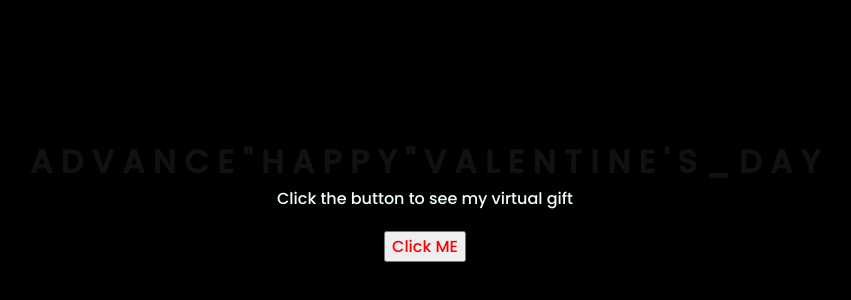
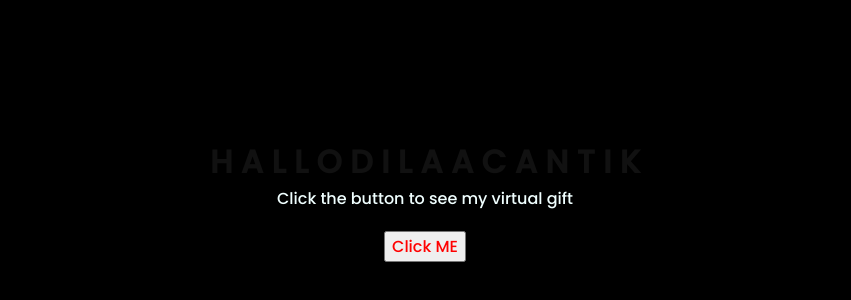
Before and after one commit to indrarzky/ayuardila, a plain HTML site: page index.html in a window 1280 px wide. Shown: the part 208-508 px from the top of the page, without its empty margins (223-1074 px from the left). Drawn offline with Linux system fonts and the light colour scheme.

Commit message:
Update index.html

```diff
--- a/index.html
+++ b/index.html
@@ -11,35 +11,25 @@
 <body>
     <div class="greetings">
 
-        <span>A</span>
-        <span>D</span>
-        <span>V</span>
-        <span>A</span>
-        <span>N</span>
-        <span>C</span>
-        <span>E</span>
-        <span>"</span>
         <span>H</span>
         <span>A</span>
-        <span>P</span>
-        <span>P</span>
-        <span>Y</span>
-        <span>" </span>
-        <span>V</span>
+        <span>L</span>
+        <span>L</span>
+        <span>O</span>
+        <span> </span>
+        <span>D</span>
+        <span>I</span>
+        <span>L</span>
         <span>A</span>
-        <span>L</span>
-        <span>E</span>
+        <span>A</span>
+        <span> </span>
+        <span>C</span>
+        <span>A</span>
         <span>N</span>
         <span>T</span>
         <span>I</span>
-        <span>N</span>
-        <span>E</span>
-        <span>'</span>
-        <span>S</span>
-        <span>_</span>
-        <span>D</span>
-        <span>A</span>
-        <span>Y</span>
+        <span>K</span>
+
     </div>
     <div class="description">
         <span>Click the button to see my virtual gift </span>
```
